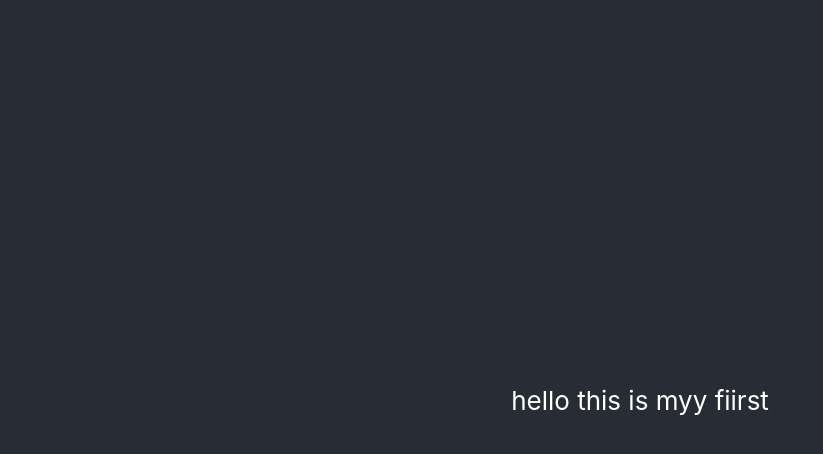
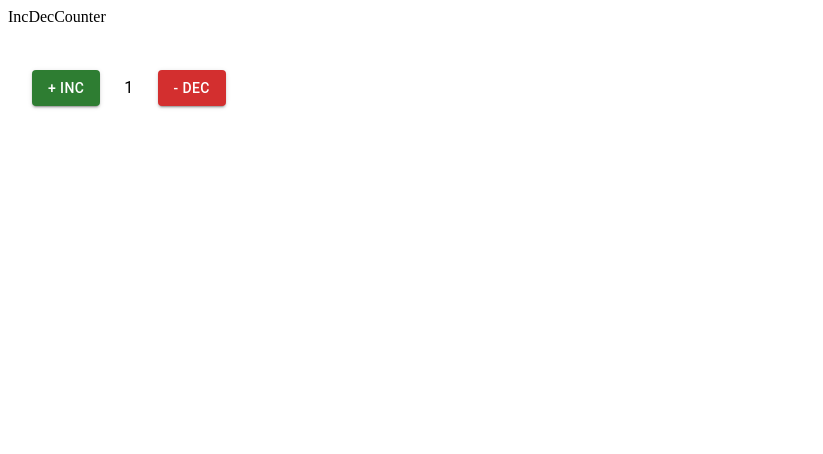
Before and after one commit to shahidazam1/e-commerce, a React (Create React App) app: page / in a window 1280 px wide. Shown: the top 454 px of the page, without its empty margins (0-823 px from the left). Built offline with nearby package versions, Linux system fonts and the light colour scheme.

Commit message:
hooks practice

```diff
--- a/package.json
+++ b/package.json
@@ -3,11 +3,16 @@
   "version": "0.1.0",
   "private": true,
   "dependencies": {
+    "@emotion/react": "^11.9.0",
+    "@emotion/styled": "^11.8.1",
+    "@mui/icons-material": "^5.8.2",
+    "@mui/material": "^5.8.2",
     "@testing-library/jest-dom": "^5.16.2",
     "@testing-library/react": "^12.1.3",
     "@testing-library/user-event": "^13.5.0",
     "react": "^17.0.2",
     "react-dom": "^17.0.2",
+    "react-router-dom": "^6.3.0",
     "react-scripts": "5.0.0",
     "web-vitals": "^2.1.4"
   },
--- a/src/App.js
+++ /dev/null
@@ -1,15 +0,0 @@
-import './App.css';
-
-function App() {
-  return (
-    <div className="App">
-      <header className="App-header">
-        <p>
-         hello this is myy fiirst
-        </p>
-      </header>
-    </div>
-  );
-}
-
-export default App;
--- a/src/index.js
+++ b/src/index.js
@@ -1,12 +1,15 @@
 import React from 'react';
 import ReactDOM from 'react-dom';
-import './index.css';
-import App from './App';
+import App from './pages/App';
+import { BrowserRouter } from "react-router-dom";
+
 
 
 ReactDOM.render(
   <React.StrictMode>
-    <App />
+    <BrowserRouter>
+      <App />
+    </BrowserRouter>
   </React.StrictMode>,
   document.getElementById('root')
 );
--- /dev/null
+++ b/src/pages/App.js
@@ -0,0 +1,11 @@
+import { Routes, Route, Link } from "react-router-dom";
+import IncDecCounter from "./IncDecCounter";
+
+function App() {
+  return (
+    <IncDecCounter />
+
+  );
+}
+
+export default App;
--- /dev/null
+++ b/src/pages/IncDecCounter.js
@@ -0,0 +1,27 @@
+import { Button, Typography } from '@mui/material'
+import { Box } from '@mui/system'
+import React, { useState } from 'react'
+
+const IncDecCounter = () => {
+  const [state, setState] = useState();
+
+  const handleIncClick = () => {
+
+  }
+  const handleDecClick = () => {
+
+  }
+
+  return (
+    <>
+      <div>IncDecCounter</div>
+      <Box m={3} display="flex" alignItems="center">
+        <Button variant='contained' color='success' onClick={handleIncClick}> + inc</Button>
+        <Typography p={3} variant='subtitle1' component="div">1</Typography>
+        <Button variant='contained' color='error' onClick={handleDecClick}> - dec </Button>
+      </Box>
+    </>
+  )
+}
+
+export default IncDecCounter
```
Also changed, not shown: src/pages/Reducer.js (added, +7 -0 lines), src/pages/App.css (renamed from src/App.css), src/pages/index.css (renamed from src/index.css), 1 other file (tests, documents, lock files or other folders).
